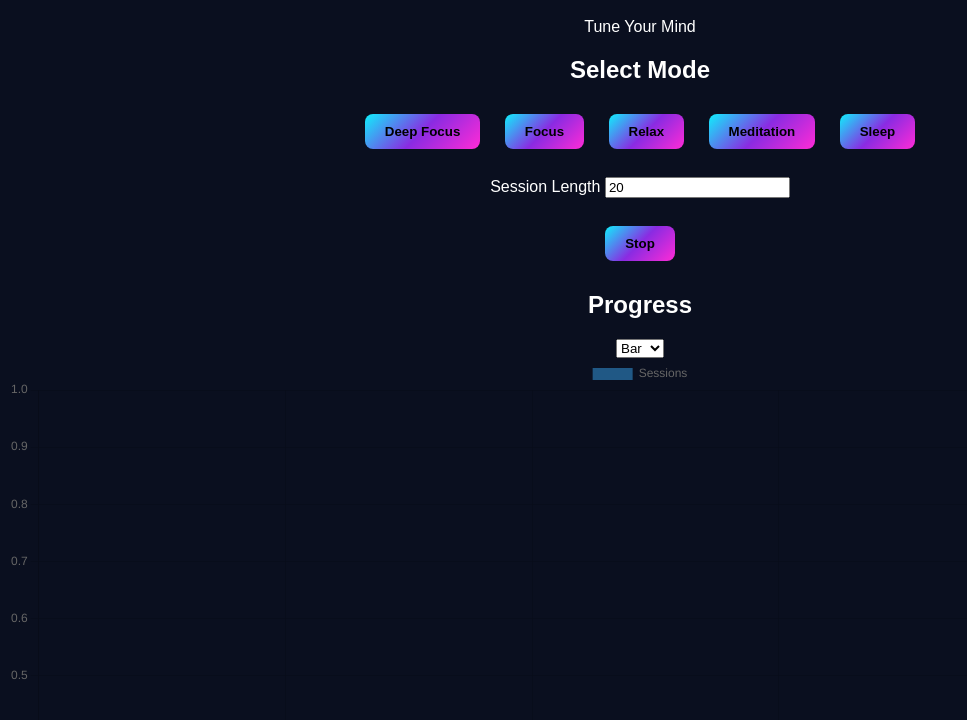
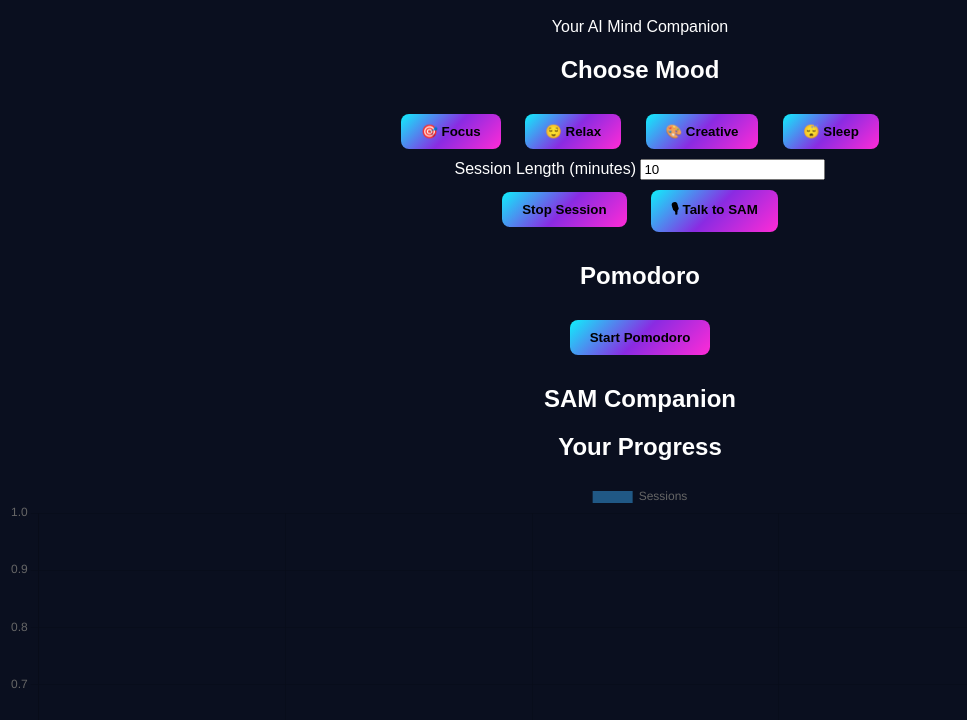
Before and after one commit to Mohammadsahil2/SAM, a plain HTML site: page index.html in a window 1280 px wide. Shown: the part 80-800 px from the top of the page, without its empty margins (0-967 px from the left). Drawn offline with nearby package versions, Linux system fonts and the light colour scheme.

Commit message:
Enhance index.html with new sections and elements
Updated HTML structure and added new elements for better user interaction.

```diff
--- a/index.html
+++ b/index.html
@@ -1,46 +1,68 @@
 <!DOCTYPE html>
-<html>
+<html lang="en">
 <head>
 <meta charset="UTF-8">
-<title>SAM - Tune Your Mind</title>
+<meta name="viewport" content="width=device-width, initial-scale=1.0">
+<title>SAM – Tune Your Mind</title>
+
 <link rel="stylesheet" href="style.css">
+
 <script src="https://cdn.jsdelivr.net/npm/chart.js"></script>
+
+<link rel="manifest" href="manifest.json">
+
 </head>
-
 <body>
 
+<header>
 <h1>SAM</h1>
-<p>Tune Your Mind</p>
+<p>Your AI Mind Companion</p>
+</header>
 
-<h2>Select Mode</h2>
+<section class="controls">
 
-<button onclick="startSession(18,'Deep Focus')">Deep Focus</button>
-<button onclick="startSession(14,'Focus')">Focus</button>
-<button onclick="startSession(10,'Relax')">Relax</button>
-<button onclick="startSession(6,'Meditation')">Meditation</button>
-<button onclick="startSession(3,'Sleep')">Sleep</button>
+<h2>Choose Mood</h2>
 
-<br><br>
+<div class="moods">
+<button onclick="startSession('focus')">🎯 Focus</button>
+<button onclick="startSession('relax')">😌 Relax</button>
+<button onclick="startSession('creative')">🎨 Creative</button>
+<button onclick="startSession('sleep')">😴 Sleep</button>
+</div>
 
-Session Length
+<label>Session Length (minutes)</label>
+<input type="number" id="sessionLength" value="10">
 
-<input type="number" id="sessionTime" value="20">
+<div class="sessionButtons">
+<button onclick="stopSession()">Stop Session</button>
+<button onclick="enableVoice()">🎙 Talk to SAM</button>
+</div>
 
-<br><br>
+</section>
 
-<button onclick="stopSession()">Stop</button>
+<section>
 
-<p id="status"></p>
+<h2>Pomodoro</h2>
+<button onclick="startPomodoro()">Start Pomodoro</button>
+<p id="pomodoroStatus"></p>
 
-<h2>Progress</h2>
+</section>
 
-<select id="chartType" onchange="changeChart()">
-<option value="bar">Bar</option>
-<option value="pie">Pie</option>
-<option value="line">Line</option>
-</select>
+<section>
 
+<h2>SAM Companion</h2>
+<div id="samChat"></div>
+
+</section>
+
+<section>
+
+<h2>Your Progress</h2>
 <canvas id="progressChart"></canvas>
+
+</section>
+
+<canvas id="visualCanvas"></canvas>
 
 <script src="script.js"></script>
 
```
